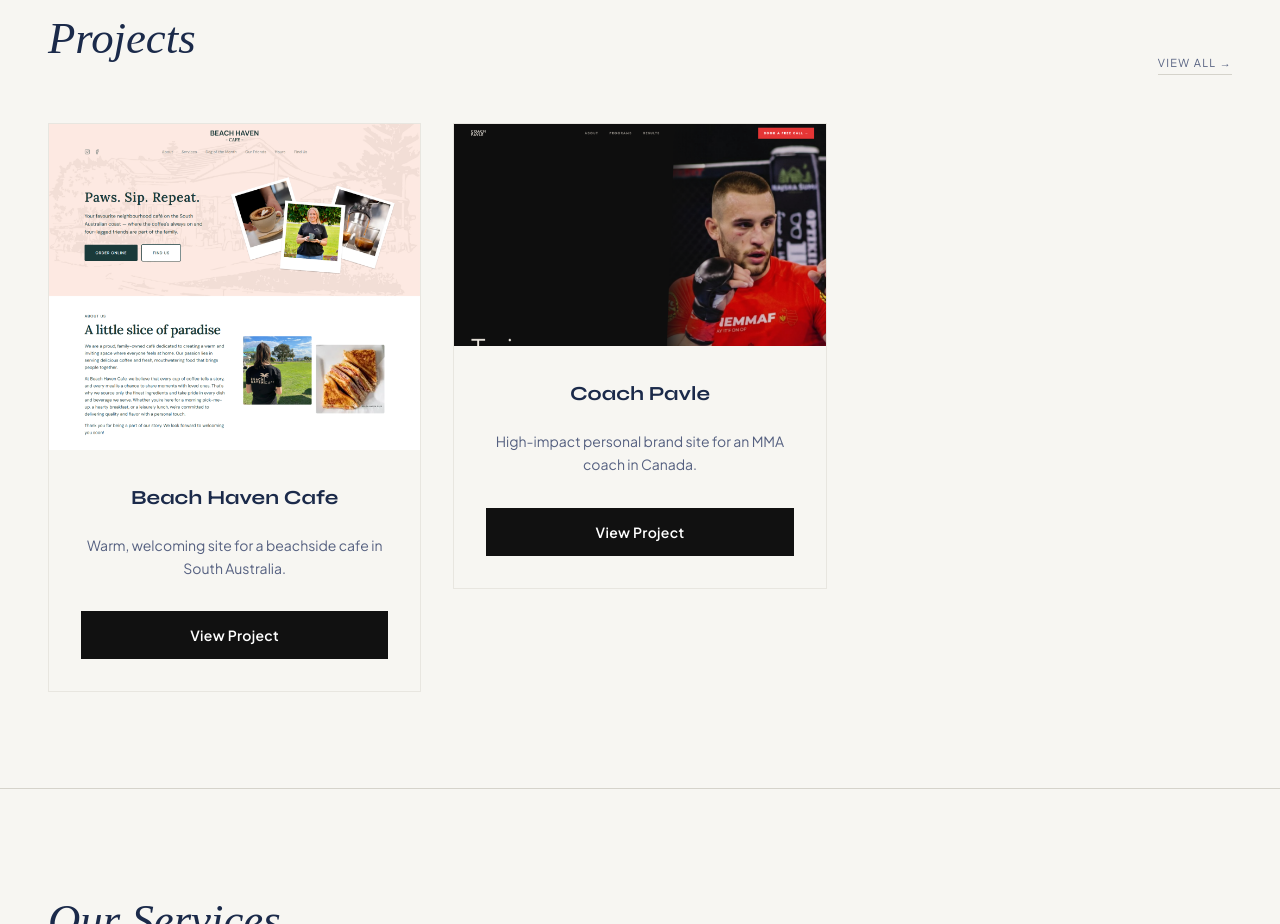
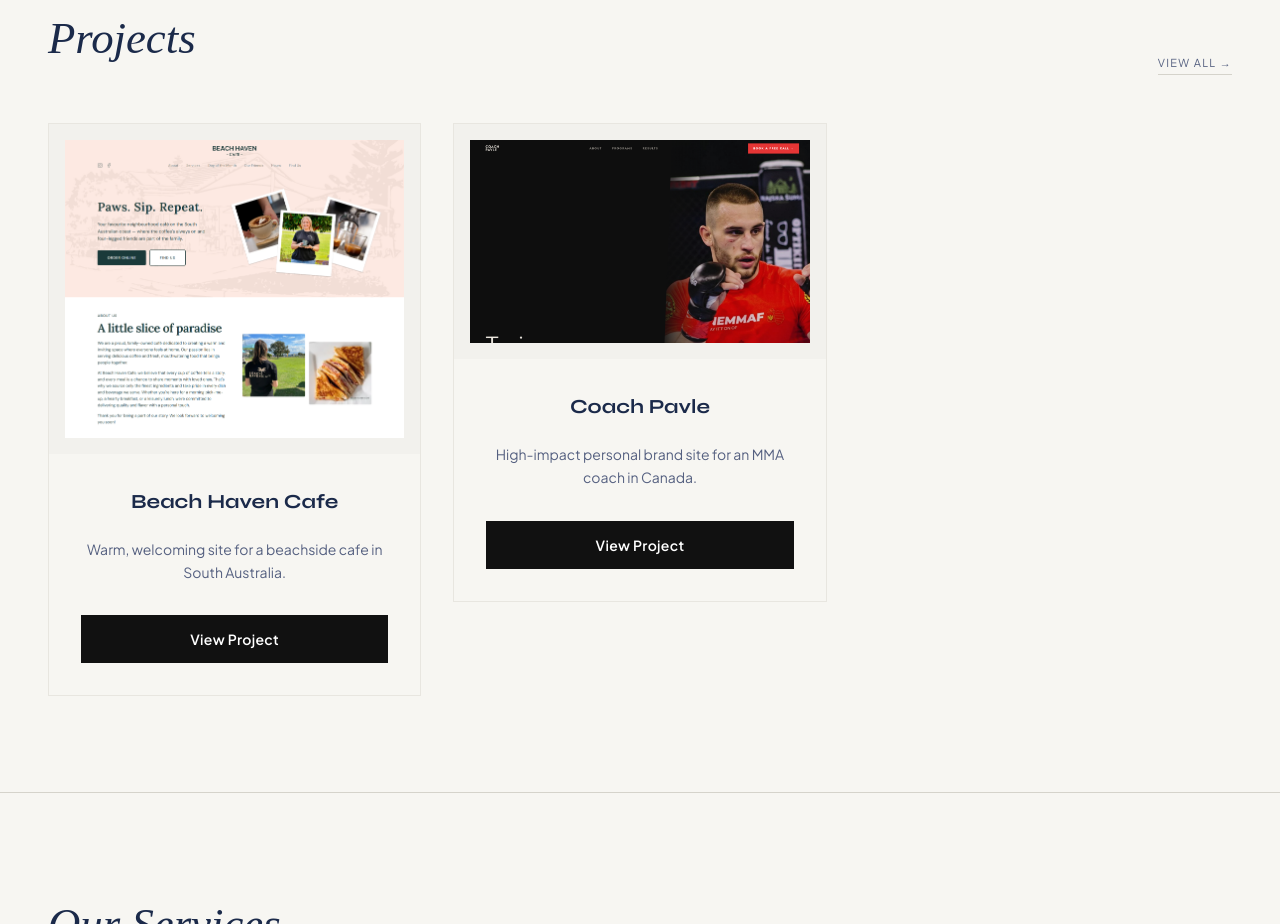
Before and after one commit to alexandriabraniff-dotcom/alexandria-braniff-portfolio, an Astro site: page / in a window 1280 px wide. Shown: the part 1638-2562 px from the top of the page. Built offline with nearby package versions, Linux system fonts and the light colour scheme; Astro itself is replaced by a stand-in of ours; a web font is replaced by a local one.

Commit message:
Add padding around project card images so they don't sit flush against edges

```diff
--- a/src/pages/index.astro
+++ b/src/pages/index.astro
@@ -157,11 +157,11 @@ const featuredProjects = projects.filter(p => !p.comingSoon);
           <AnimateIn delay={i * 100}>
             <div class="flex flex-col overflow-hidden" style="border: 1px solid #E8E6E0;">
               <!-- Image -->
-              <div class="w-full flex-shrink-0" style="aspect-ratio: 16/9; background: #F2F1ED;">
+              <div class="w-full flex-shrink-0 p-4" style="background: #F2F1ED;">
                 <img
                   src={project.image}
                   alt={`Screenshot of ${project.name}`}
-                  class="w-full h-full object-contain"
+                  class="w-full object-contain"
                   loading="lazy"
                 />
               </div>
```
